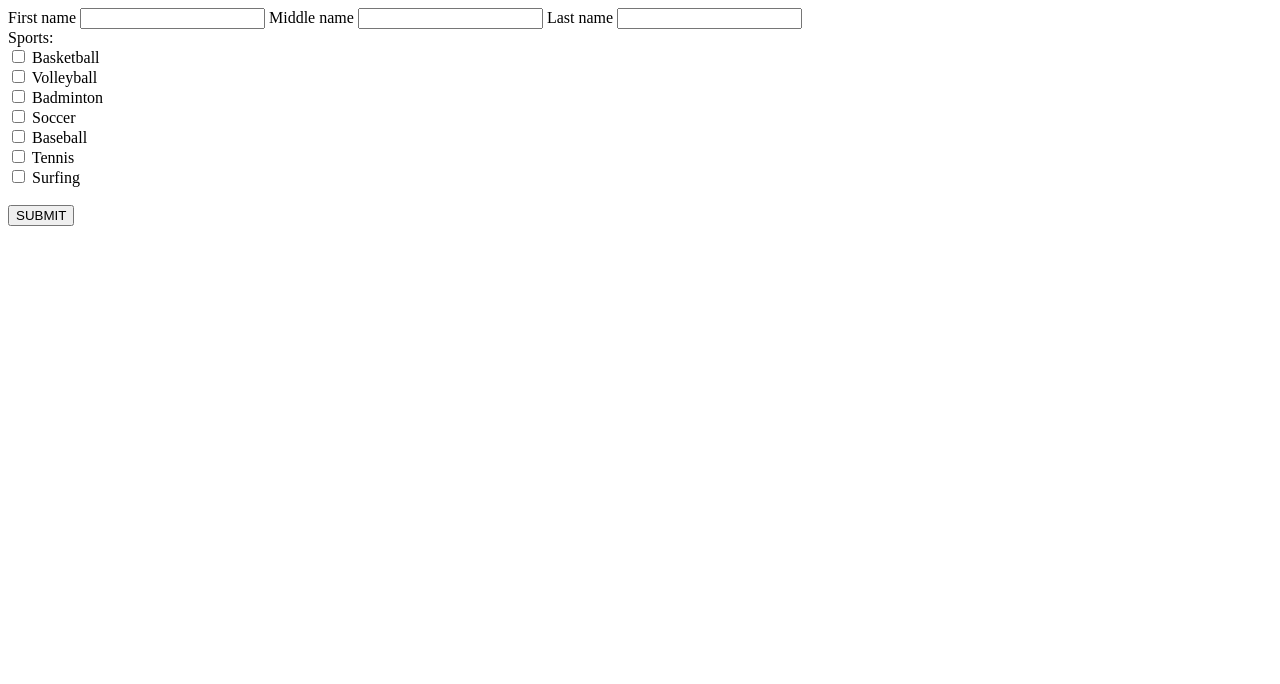
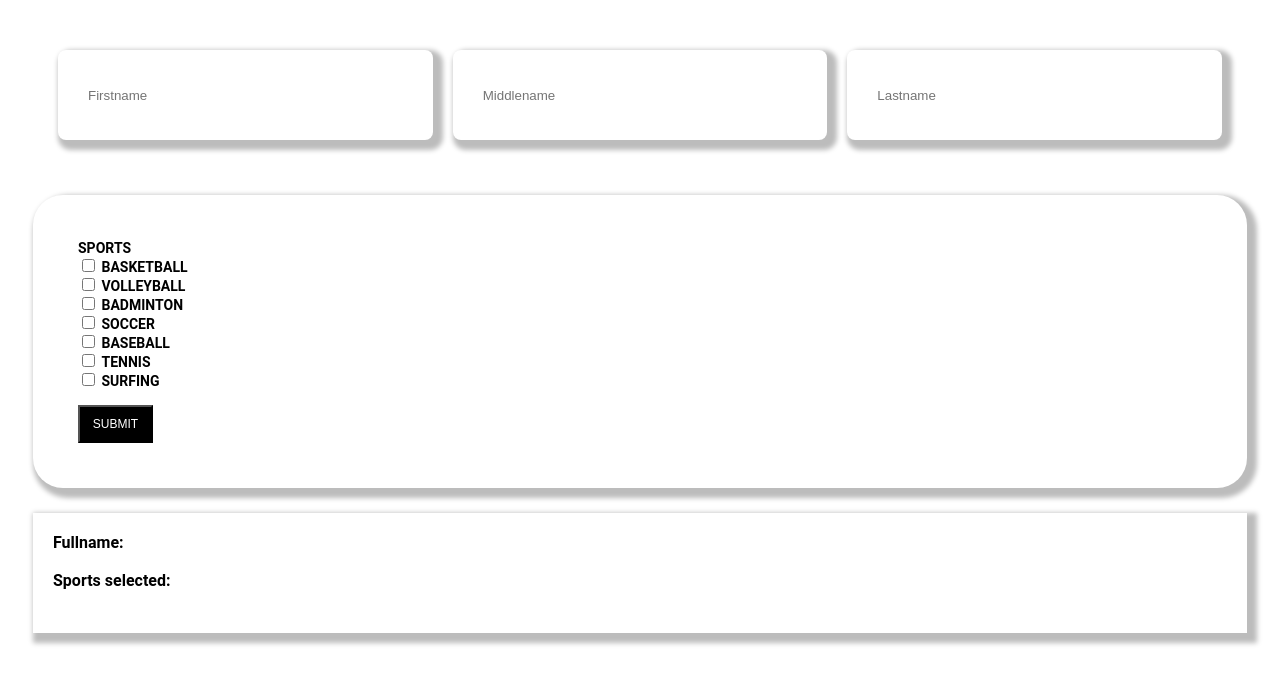
Before and after one commit to integratr-intern-krosales/array-activity4-5-frontend, a plain HTML site: page index.html in a window 1280 px wide. Drawn offline with Linux system fonts and the light colour scheme.

Commit message:
first commit

```diff
--- a/index.html
+++ b/index.html
@@ -5,45 +5,47 @@
     <meta http-equiv="X-UA-Compatible" content="IE=edge">
     <meta name="viewport" content="width=device-width, initial-scale=1.0">
     <title>Document</title>
-    <link rel="stylesheet" href="style.css">
+    <link rel="stylesheet" href="try.css">
 </head>
-<body>
-
 <div class="container">
-<form class="form">
-    <div class="input">
-    <label> First name </label>
-    <input type="text">
-<!--
-<div class="input"> -->
-    <label> Middle name </label>
-    <input type="text">
-
-<!-- <div class="input"> -->
-    <label> Last name </label>
-    <input type="text">
- <br>
- <div>
-    <label>Sports: </label> <br>
-    <input type="checkbox" id="basketball" class="checkbox"/>
-     <label>Basketball</label> <br>
-     <input type="checkbox" id="volleyball" class="checkbox"/>
-     <label>Volleyball</label> <br>
-     <input type="checkbox" id="badminton" class="checkbox"/>
-     <label>Badminton</label> <br>
-     <input type="checkbox" id="soccer" class="checkbox"/>
-     <label>Soccer</label> <br>
-     <input type="checkbox" id="baseball" class="checkbox"/>
-     <label>Baseball</label> <br>
-     <input type="checkbox" id="tennis" class="checkbox"/>
-     <label>Tennis</label> <br>
-     <input type="checkbox" id="surfing" class="checkbox"/>
-     <label>Surfing</label> <br> <br>
-     <input type="button" value="SUBMIT" onclick="onSubmit()">
-     <div id="fullname" ></div>
+     <div class="column" id="userInput">
+        <input type="text" placeholder="Firstname" id="firstname">
+    </div>
+    <div class="column" id="userInput">
+        <input type="text" placeholder="Middlename" id="middlename">
+    </div>
+    <div class="column" id="userInput">
+        <input type="text" placeholder="Lastname" id="lastname">
+    </div>
 </div>
-</form>
+<div class="flex-container">
+    <div class="sports-box">
+        <strong>Sports</strong> <br>
+        <input type="checkbox" value="basketball" class="sports"/>
+        <strong>Basketball</strong> <br>
+        <input type="checkbox" value="volleyball" class="sports"/>
+        <strong>Volleyball</strong> <br>
+        <input type="checkbox" value="badminton" class="sports"/>
+        <strong>Badminton</strong> <br>
+        <input type="checkbox" value="soccer" class="sports"/>
+        <strong>Soccer</strong> <br>
+        <input type="checkbox" value="baseball" class="sports"/>
+        <strong>Baseball</strong> <br>
+        <input type="checkbox" value="tennis" class="sports"/>
+        <strong>Tennis</strong> <br>
+        <input type="checkbox" value="surfing" class="sports"/>
+        <strong>Surfing</strong> <br> <br>
+        <button onclick="onSubmit()"> SUBMIT </button>
+    </div>
 </div>
-
+    <div class="result">
+        <div>
+           <strong> Fullname: </strong><span id="output"></span>
+        </div> <br>
+        <div>
+            <strong> Sports selected: </strong><span id="games"></span>
+        </div>
+    <div></div>
 </body>
+    <script src="script.js"></script>
 </html>
--- a/style.css
+++ b/style.css
@@ -1,15 +1,45 @@
-.flex-container , .sports-container {
-    display: flex;
-    background-color: #89aae0;
-    width: auto;
-  }
+body {
+  max-width: 200vh; min-height: 100vh;
+  font-family: 'Roboto' , sans-serif;
+}
+.container {
+  display: flex;
+  margin: 20px;
+  padding: 20px;
+  color: black; column-gap:150x;
+}
+.column {
+  display: inline-block; border-radius: 8px; background-color: white;
+  margin: 10px; padding: 20px; height: 50px; width: 1000px;
+  box-shadow:5px 5px 5px 5px rgb(188, 188, 188);
+}
 
-  .flex-container > div {
-    background-color: lavender;
-    margin: 10px; font-size: 15px; font-family: "Roboto", sans-serif;
-    width: 33.33%; padding: 10px; height: 100px;  float: left;
-  }
+.column > input {
+  padding: 10px; margin: 0 0 3px;
+  height: 30px;
+  width: 80%; border: 0;
+}
 
- .flex-container > div > input {
-    background-color: lavender;
+.flex-container {
+  margin: 25px;
+  padding: 20px;
+  background-color:white;
+  box-shadow:5px 5px 5px 5px rgb(188, 188, 188); border-radius: 30px;
 }
+
+.sports-box {
+  margin: 25px;
+  text-transform: uppercase; font-size: 14px;;
+}
+
+button {
+  background-color: black;
+  width: 75px; padding: 10px; color: #FFFFFF; font-size: 12px;
+  transition: all 0.3 ease; cursor: pointer;
+}
+
+.result {
+  margin: 25px; height: 80px; padding: 20px;
+  background-color:white; font-size: 16px;
+  box-shadow:5px 5px 5px 5px rgb(188, 188, 188);
+}
```
